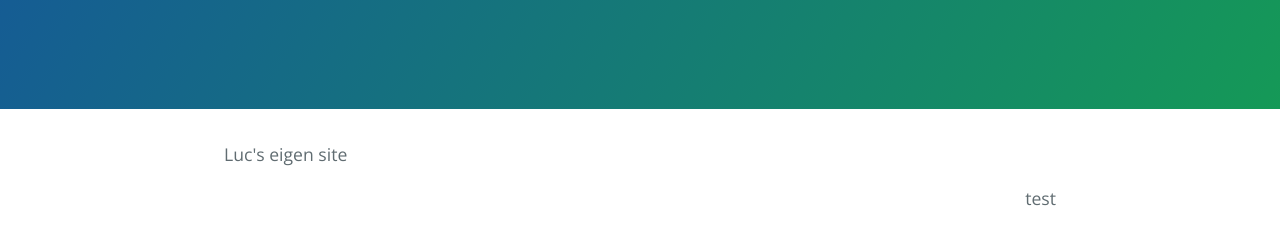
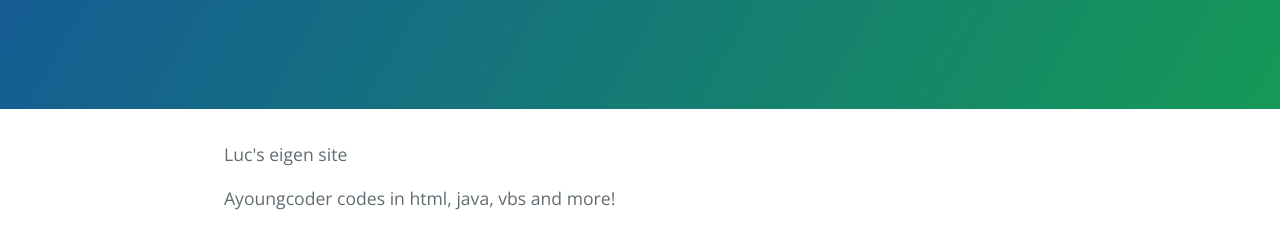
Before and after one commit to Wqrld/websitetest, a plain HTML site: page index.html in a window 1280 px wide. Shown: the part 208-456 px from the top of the page. Drawn offline with nearby package versions, Linux system fonts and the light colour scheme.

Commit message:
Update index.html

```diff
--- a/index.html
+++ b/index.html
@@ -18,7 +18,8 @@
     <section class="main-content">
       <p>Luc's eigen site</p>
 
-    <DIV ALIGN="Right"> test </DIV>
+       <p>Ayoungcoder codes in html, java, vbs and more!</p>
+
 
 
     </section>
```
